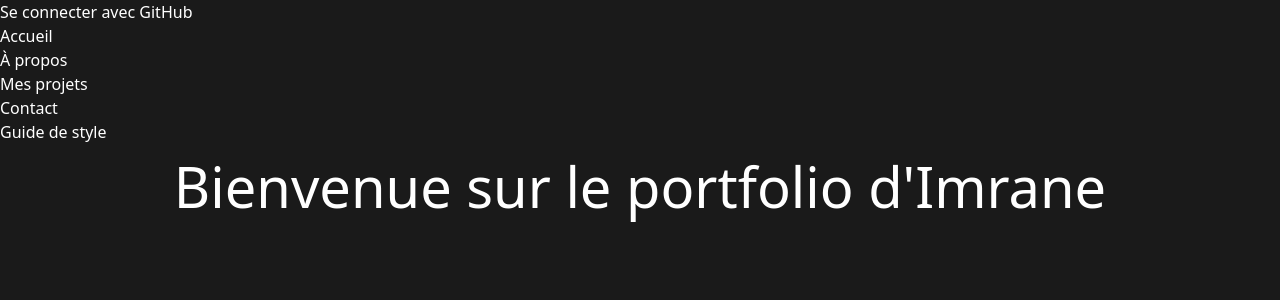
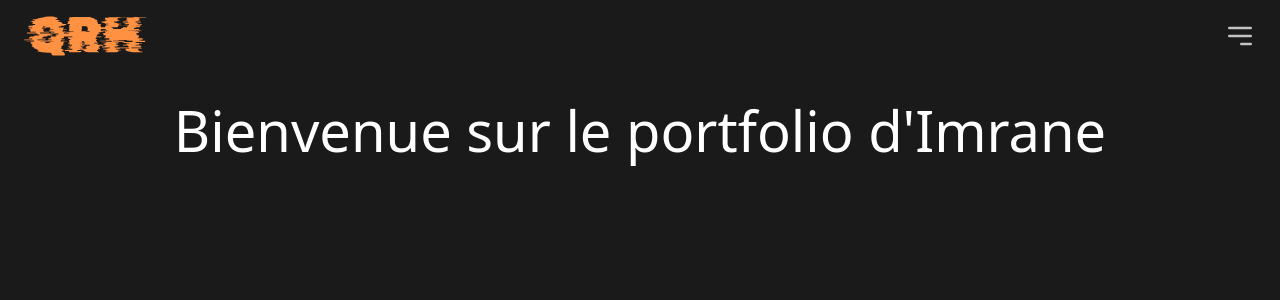
Before and after one commit to imrane-qerchi/MMI-2024-projet-individuel-portfolio, a Vue app: page / in a window 1280 px wide. Shown: the top 300 px of the page. Built offline with nearby package versions, Linux system fonts and the light colour scheme; what pocketbase would draw is missing.

Commit message:
Ajout du header + tests

```diff
--- a/src/App.vue
+++ b/src/App.vue
@@ -1,20 +1,13 @@
 <script setup lang="ts">
 import { RouterLink, RouterView } from 'vue-router/auto'
 import LogInOut from './components/LogInOut.vue'
+import HeaderPortfolio from './components/headerPortfolio.vue';
 </script>
 
 <template>
   <div class="bg-fond min-h-screen text-blanc">
     <LogInOut />
-    <nav>
-      <ul>
-        <li><RouterLink to="/">Accueil</RouterLink></li>
-        <li><RouterLink to="/about">À propos</RouterLink></li>
-        <li><RouterLink to="/projets">Mes projets</RouterLink></li>
-        <li><RouterLink to="/contact">Contact</RouterLink></li>
-        <li><RouterLink to="/guide-style">Guide de style</RouterLink></li>
-      </ul>
-    </nav>
+    <HeaderPortfolio />
 
     <main>
       <RouterView v-slot="{ Component }">
--- /dev/null
+++ b/src/components/headerPortfolio.vue
@@ -0,0 +1,115 @@
+<script setup lang="ts">
+import { ref } from "vue";
+
+// État pour gérer l'ouverture/fermeture du menu
+const isMenuOpen = ref(false);
+
+// Fonction pour basculer l'état du menu
+const toggleMenu = () => {
+  isMenuOpen.value = !isMenuOpen.value;
+};
+
+// Fonction pour fermer le menu
+const closeMenu = () => {
+  isMenuOpen.value = false;
+};
+</script>
+
+<template>
+  <!-- Header -->
+  <header
+    class="flex items-center justify-between w-full px-6 py-4 bg-fond fixed top-0 left-0 z-50"
+  >
+    <!-- Logo -->
+    <div>
+      <img src="/logo-qrh.svg" alt="Logo QRH" class="h-10" />
+    </div>
+
+    <!-- Icône du menu -->
+    <div class="cursor-pointer" @click="toggleMenu">
+      <svg
+        xmlns="http://www.w3.org/2000/svg"
+        fill="none"
+        viewBox="0 0 24 24"
+        stroke="#C4C4C4"
+        class="w-8 h-8"
+      >
+        <path
+          stroke-linecap="round"
+          stroke-linejoin="round"
+          stroke-width="2"
+          d="M4 6h16M4 12h16m-7 6h7"
+        />
+      </svg>
+    </div>
+  </header>
+
+  <!-- Espace réservé pour le header -->
+  <div class="h-[64px]"></div>
+
+  <!-- Menu latéral -->
+  <div
+    v-if="isMenuOpen"
+    class="fixed top-0 right-0 w-2/3 h-screen bg-fond text-white z-40 transition-transform transform"
+  >
+    <div class="flex justify-end p-4">
+      <!-- Icône de fermeture -->
+      <div class="cursor-pointer" @click="closeMenu">
+        <svg
+          xmlns="http://www.w3.org/2000/svg"
+          fill="none"
+          viewBox="0 0 24 24"
+          stroke="currentColor"
+          class="w-8 h-8"
+        >
+          <path
+            stroke-linecap="round"
+            stroke-linejoin="round"
+            stroke-width="2"
+            d="M6 18L18 6M6 6l12 12"
+          />
+        </svg>
+      </div>
+    </div>
+    <nav class="p-6">
+      <ul class="flex flex-col space-y-6">
+        <li>
+          <router-link
+            to="/"
+            class="text-xl font-semibold hover:underline"
+            @click="closeMenu"
+          >
+            Accueil
+          </router-link>
+        </li>
+        <li>
+          <router-link
+            to="/projets"
+            class="text-xl font-semibold hover:underline"
+            @click="closeMenu"
+          >
+            Mes projets
+          </router-link>
+        </li>
+        <li>
+          <router-link
+            to="/a-propos"
+            class="text-xl font-semibold hover:underline"
+            @click="closeMenu"
+          >
+            À propos de moi
+          </router-link>
+        </li>
+        <li>
+          <router-link
+            to="/contact"
+            class="text-xl font-semibold hover:underline"
+            @click="closeMenu"
+          >
+            Contact
+          </router-link>
+        </li>
+      </ul>
+    </nav>
+  </div>
+</template>
--- a/src/pages/guide-style.vue
+++ b/src/pages/guide-style.vue
@@ -2,11 +2,13 @@
 import CardProjet from '@/components/cardProjet.vue'
 import { pb } from '@/backend';
 import BtnDefault from '@/components/btnDefault.vue';
+import HeaderPortfolio from '@/components/headerPortfolio.vue';
 
 const mesProjets = await pb.collection('projets').getFullList()
 </script>
 
 <template>
+  <HeaderPortfolio />
   <h1 class="text-center font-syne text-2xl">Guide de style</h1>
   <CardProjet v-bind="mesProjets[0]"/>
   <!-- <CardProjet v-for="unProjet in mesProjets" v-bind="unProjet" :key="unProjet.id"/> -->
```
